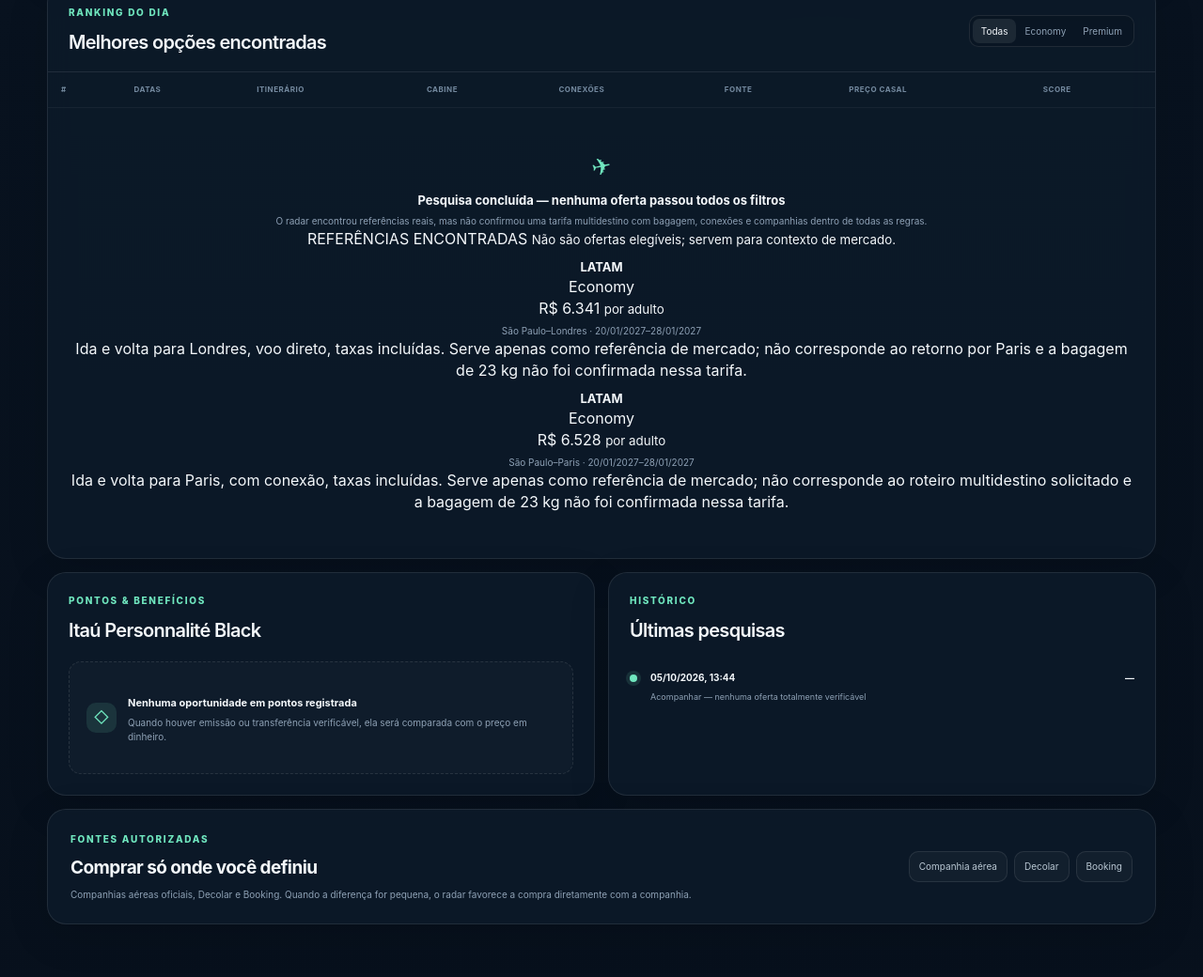
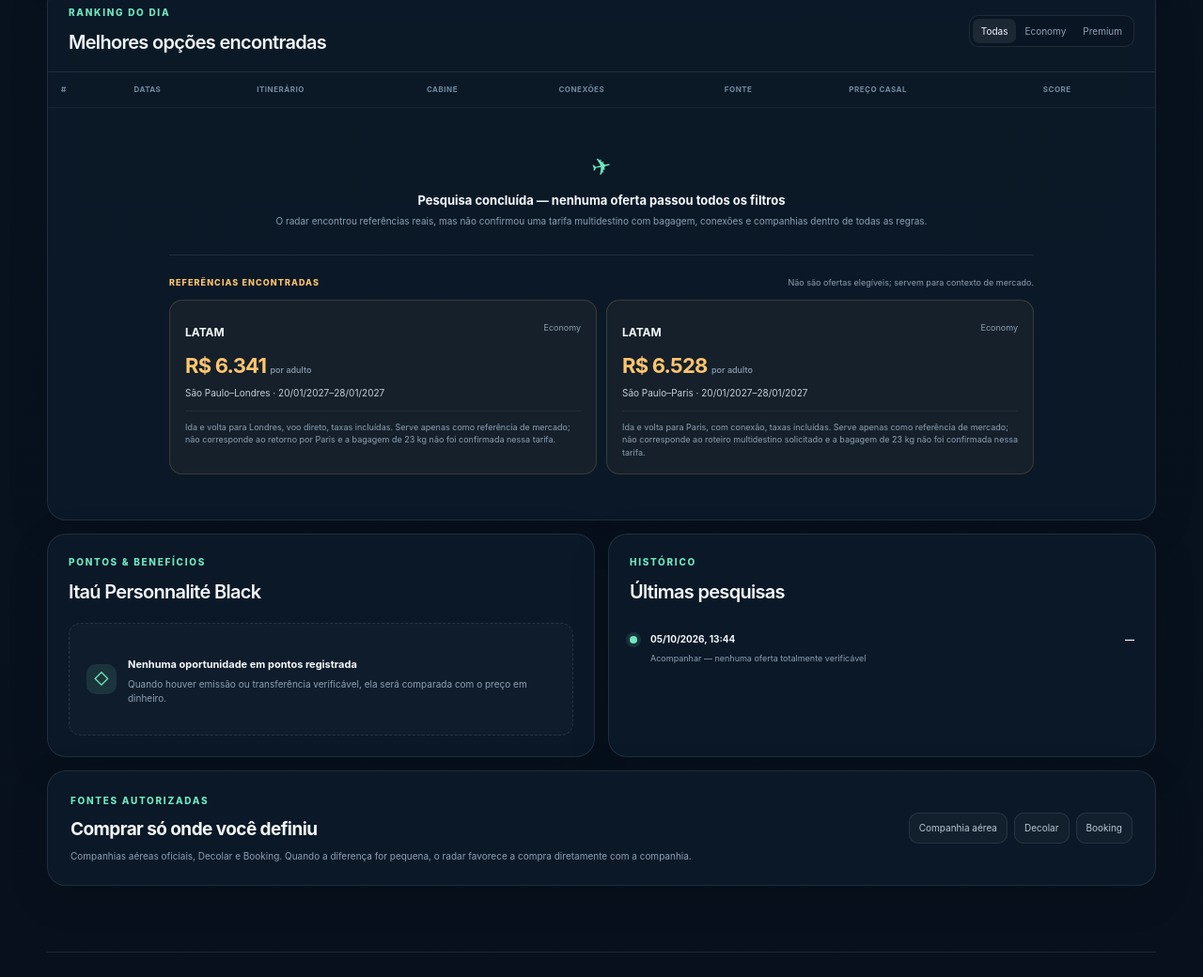
Before and after one commit to gileadepina/fare-radar, a website: page index.html in a window 1280 px wide. Shown: the part 1328-2368 px from the top of the page at 94% size. Drawn offline with Linux system fonts and the light colour scheme.

Commit message:
Style market reference cards

```diff
--- a/styles.css
+++ b/styles.css
@@ -189,3 +189,23 @@ td strong { color: var(--text); font-size: 11px; }
   .footer { align-items: flex-start; flex-direction: column; justify-content: center; gap: 8px; }
   .footer p { text-align: left; margin: 0; }
 }
+
+
+.reference-block { max-width: 920px; margin: 28px auto 0; padding-top: 22px; border-top: 1px solid var(--line); text-align: left; }
+.reference-heading { display: flex; justify-content: space-between; gap: 16px; align-items: baseline; margin-bottom: 12px; }
+.reference-heading span { color: var(--amber); font-size: 9px; letter-spacing: .12em; font-weight: 800; }
+.reference-heading small { color: var(--muted); font-size: 9px; }
+.reference-grid { display: grid; grid-template-columns: repeat(2, minmax(0, 1fr)); gap: 10px; }
+.reference-card { padding: 16px; border-radius: 14px; border: 1px solid rgba(255,197,109,.16); background: rgba(255,197,109,.045); }
+.reference-top { display: flex; justify-content: space-between; gap: 12px; align-items: center; }
+.reference-top strong { color: var(--text); font-size: 12px; }
+.reference-top span { color: var(--muted); font-size: 9px; }
+.reference-price { margin-top: 12px; color: var(--amber); font-size: 22px; font-weight: 750; letter-spacing: -.035em; }
+.reference-price small { color: var(--muted); font-size: 9px; font-weight: 500; letter-spacing: 0; }
+.reference-card p { min-height: 0; margin: 5px 0 0; color: #c3cfda; font-size: 10px; }
+.reference-note { margin-top: 11px; padding-top: 10px; border-top: 1px solid rgba(255,255,255,.06); color: var(--muted); font-size: 9px; line-height: 1.5; }
+
+@media (max-width: 620px) {
+  .reference-heading { align-items: flex-start; flex-direction: column; gap: 4px; }
+  .reference-grid { grid-template-columns: 1fr; }
+}
```
